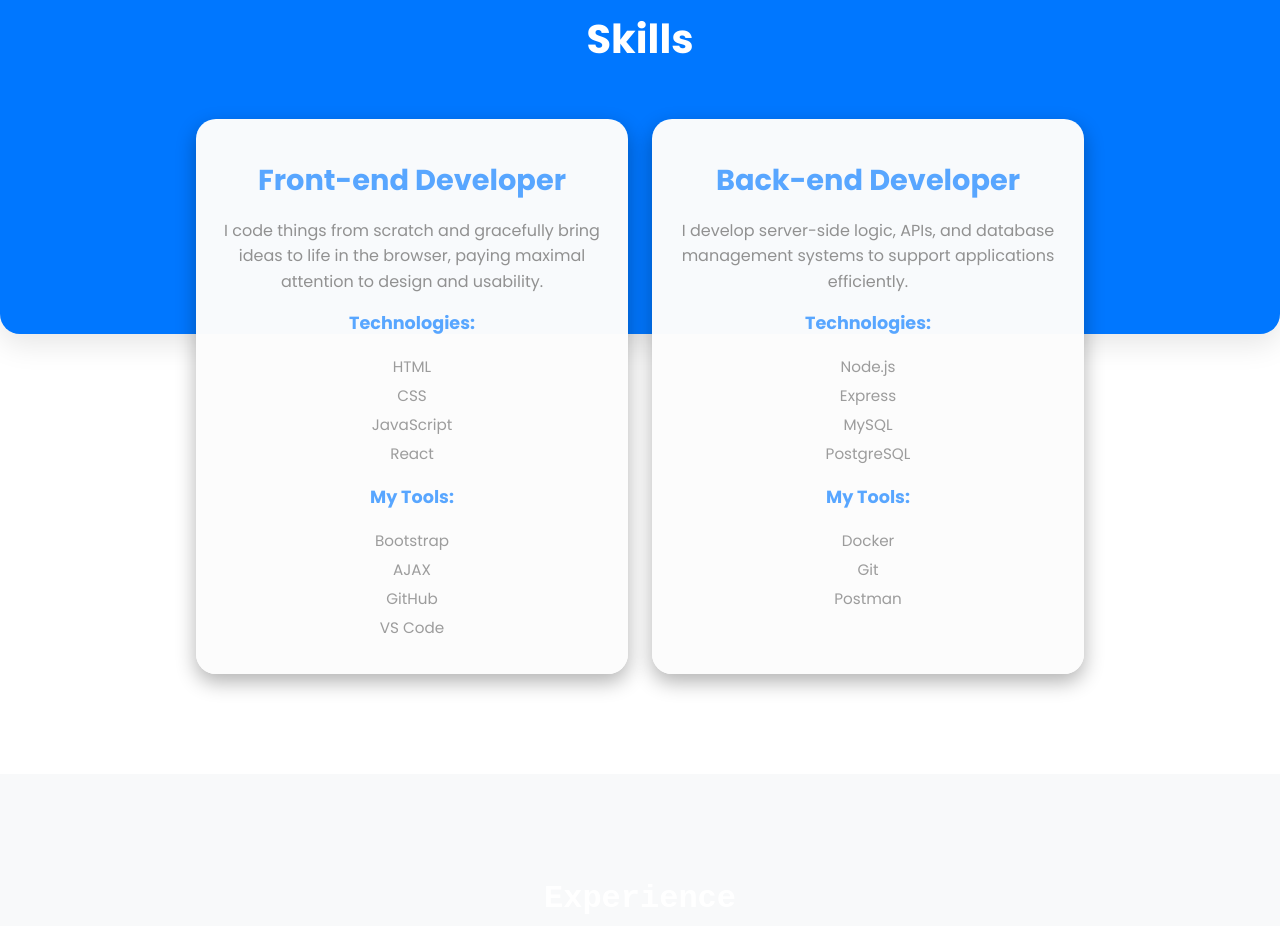
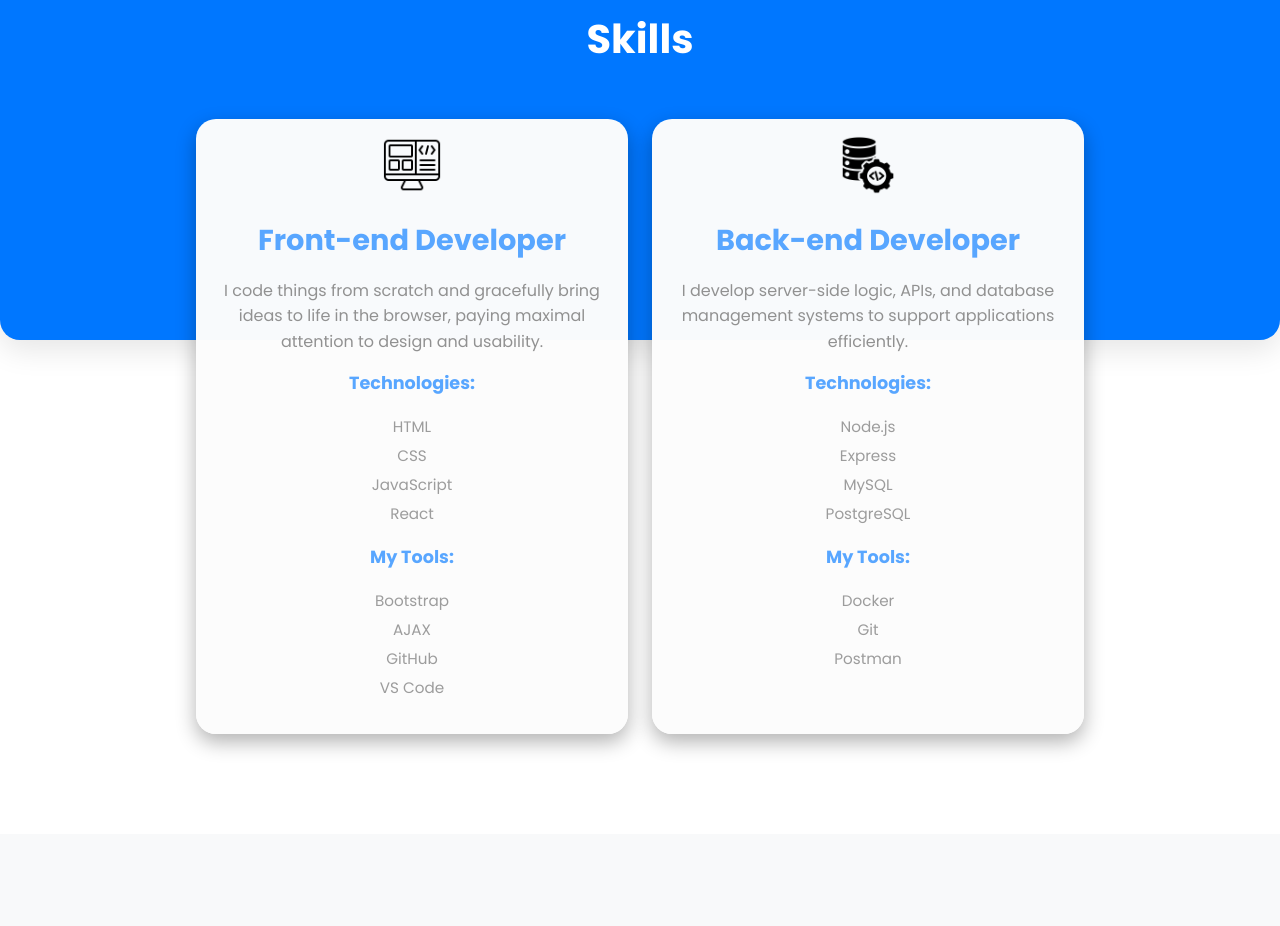
Before and after one commit to Freiderich/Portfolio, a React (Vite) app: page / in a window 1280 px wide. Shown: the part 4120-5046 px from the top of the page. Built offline with nearby package versions, Linux system fonts and the light colour scheme.

Commit message:
More visualization in skills

```diff
--- a/src/components/Skills.jsx
+++ b/src/components/Skills.jsx
@@ -1,15 +1,19 @@
 import React from "react";
 import "../styles/Skills.css";
+import frontendIcon from "../assets/images/front-end-programming.png"; // Frontend icon
+import backendIcon from "../assets/images/backend.png"; // Backend icon
 
 function Skills() {
   const skills = {
     frontend: {
+      icon: frontendIcon,
       description:
         "I code things from scratch and gracefully bring ideas to life in the browser, paying maximal attention to design and usability.",
       technologies: ["HTML", "CSS", "JavaScript", "React"],
       tools: ["Bootstrap", "AJAX", "GitHub", "VS Code"],
     },
     backend: {
+      icon: backendIcon, // Backend icon
       description:
         "I develop server-side logic, APIs, and database management systems to support applications efficiently.",
       technologies: ["Node.js", "Express", "MySQL", "PostgreSQL"],
@@ -27,6 +31,11 @@ function Skills() {
       <div className="skills-container">
         {/* Frontend */}
         <div className="skills-box">
+          <img
+            src={skills.frontend.icon}
+            alt="Frontend Icon"
+            className="skills-logo"
+          />
           <h2>Front-end Developer</h2>
           <p>{skills.frontend.description}</p>
           <div className="skills-list">
@@ -47,6 +56,11 @@ function Skills() {
 
         {/* Backend */}
         <div className="skills-box">
+          <img
+            src={skills.backend.icon}
+            alt="Backend Icon"
+            className="skills-logo"
+          />
           <h2>Back-end Developer</h2>
           <p>{skills.backend.description}</p>
           <div className="skills-list">
--- a/src/styles/Skills.css
+++ b/src/styles/Skills.css
@@ -87,3 +87,12 @@
   font-size: 0.95rem;
   color: #929292e8;
 }
+
+.skills-logo {
+  width: 60px;
+  height: 60px;
+  margin-bottom: 15px;
+  display: block;
+  margin-left: auto;
+  margin-right: auto;
+}
```
Also changed, not shown: src/assets/images/backend.png (added), src/assets/images/front-end-programming.png (added).
